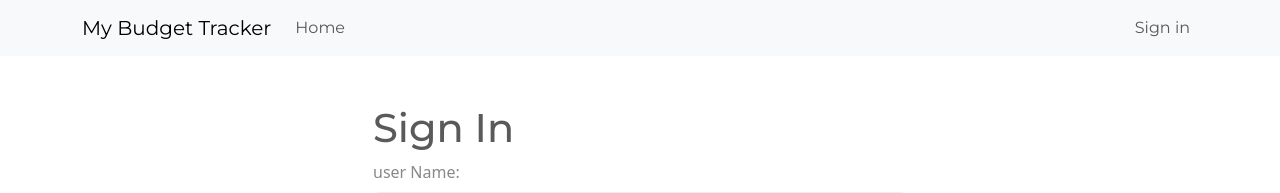
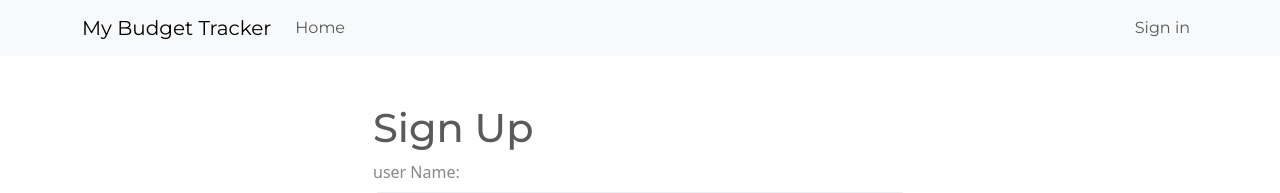
Before and after one commit to saisrinivaslakkakula/MyExpenditureApp, a React (Create React App) app in the folder frontend/: page /register in a window 1280 px wide. Shown: the top 193 px of the page. Built offline with nearby package versions, Linux system fonts and the light colour scheme.

Commit message:
login and signup heading changes

```diff
--- a/frontend/src/screens/login.js
+++ b/frontend/src/screens/login.js
@@ -48,7 +48,7 @@ const LoginScreen = () => {
 
     return (
         <FormContainer>
-            <h1>Sign Up </h1>
+            <h1>Sign In </h1>
             <Form onSubmit = {submitHandler}>
                 <Form.Group controlId='email'>
                     <Form.Label> Email:</Form.Label>
--- a/frontend/src/screens/signUp.js
+++ b/frontend/src/screens/signUp.js
@@ -47,7 +47,7 @@ const SignUpScreen = () => {
 
     return (
         <FormContainer>
-            <h1>Sign In </h1>
+            <h1>Sign Up </h1>
             <Form onSubmit = {submitHandler}>
             {isLoading && <Loader></Loader>}
             <Form.Group controlId='name'>
```
